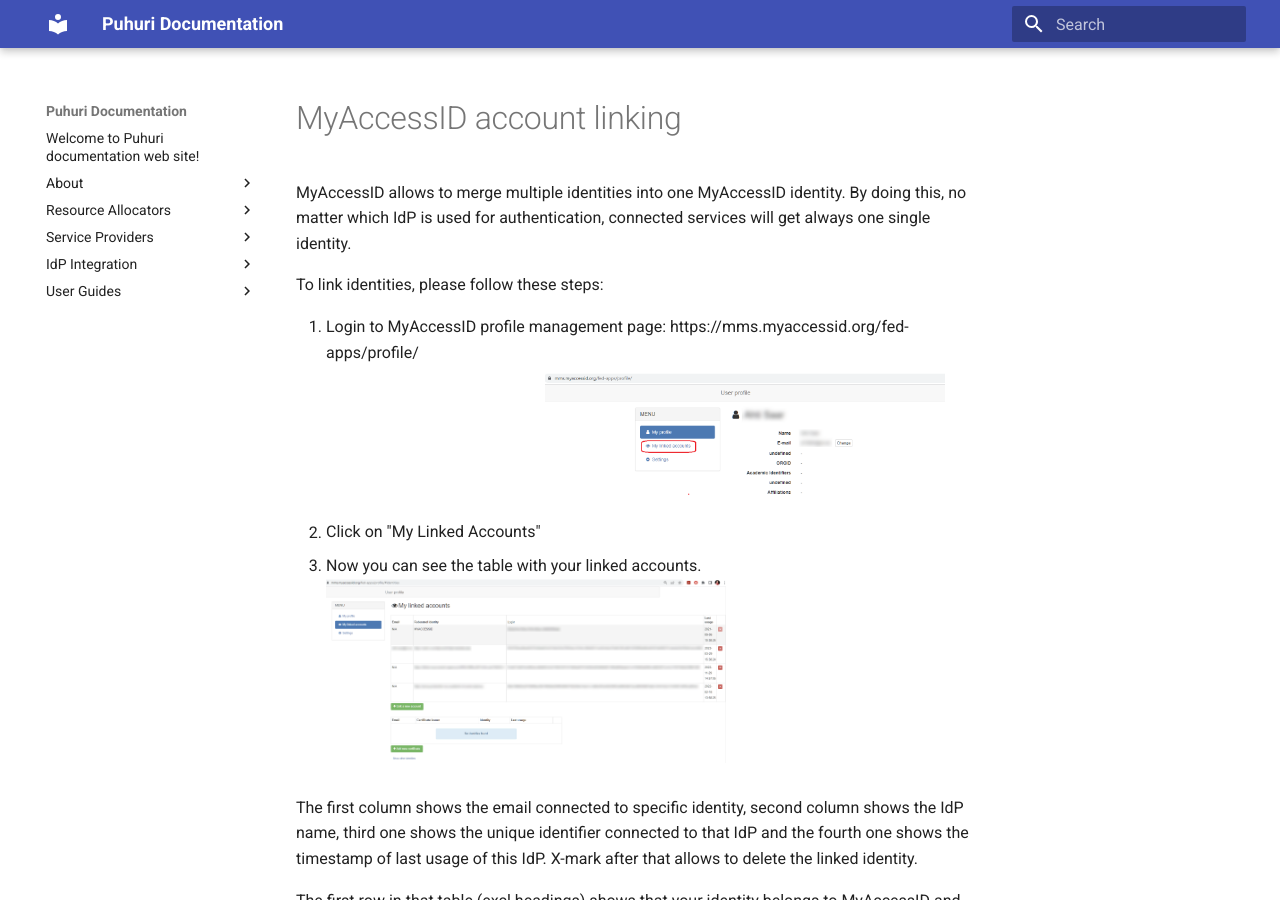
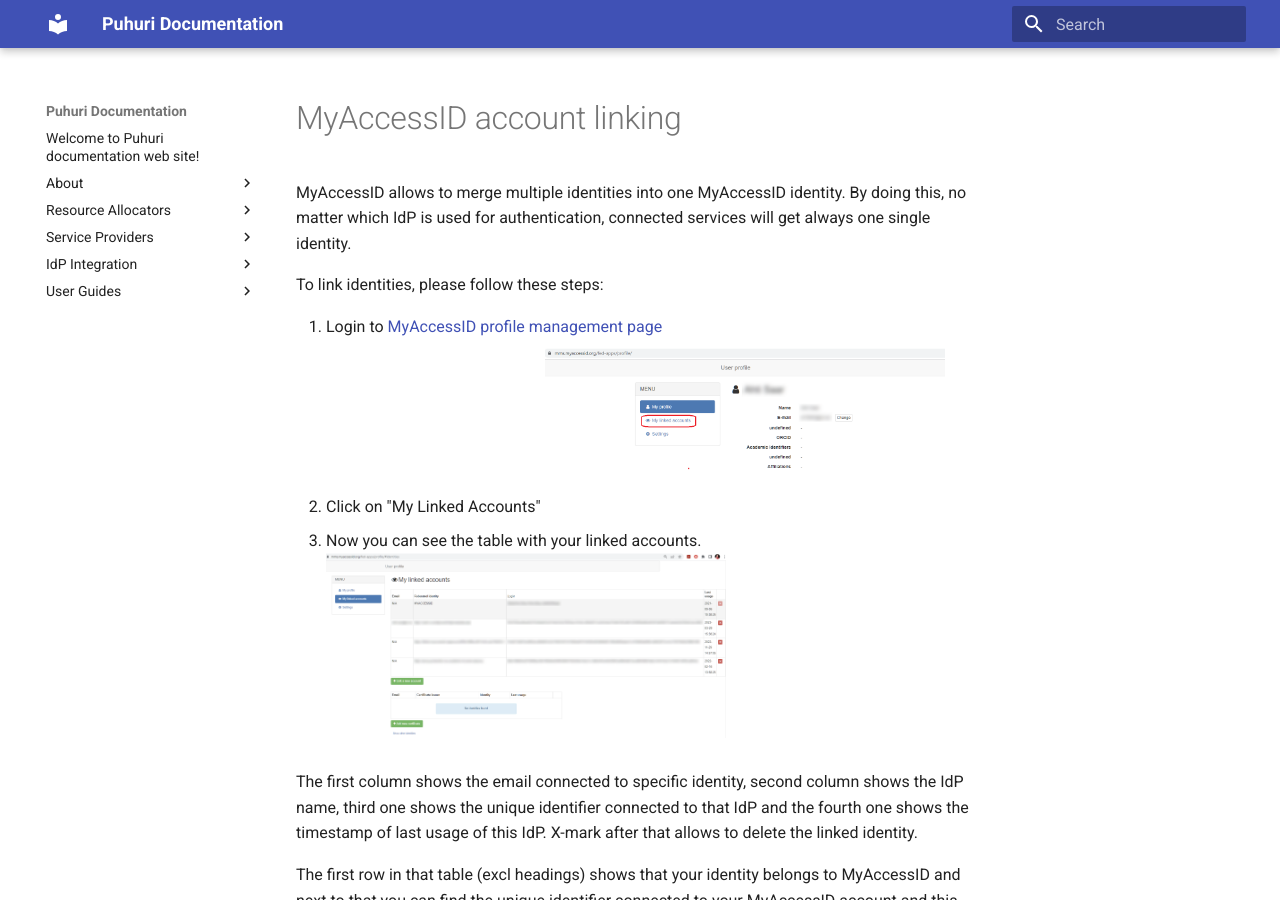
Before and after one commit to neicnordic/puhuri-web, an MkDocs documentation site: the page built from docs/user_guides/myaccessid_account_linking.md, in a window 1280 px wide and 900 px high. Built offline with MkDocs 1.6.1 and Material for MkDocs 9.7.7, drawn with Linux system fonts in a browser that asks for light colours; part of the change alters nothing that is shown.

Commit message:
Formatting myaccessid_account_linking.md

```diff
--- a/docs/user_guides/myaccessid_account_linking.md
+++ b/docs/user_guides/myaccessid_account_linking.md
@@ -4,7 +4,7 @@ MyAccessID allows to merge multiple identities into one MyAccessID identity. By
 
 To link identities, please follow these steps:
 
-1. Login to MyAccessID profile management page: https://mms.myaccessid.org/fed-apps/profile/
+1. Login to [MyAccessID profile management page](https://mms.myaccessid.org/fed-apps/profile/)
 2. Click on "My Linked Accounts"
    ![Profile page](../assets/Profile1.png){ width="400" }
 
@@ -17,6 +17,8 @@ The first row in that table (excl headings) shows that your identity belongs to
 The row after that contains your current home organization (IdP) information.
 
 To add more linked identities, please click on "Link a New Account" and follow the on-screen process as you normally do, when you login with MyAccessID, but this time choose some other Identity Provider. It could be some other academic institution or eIDAS option.
-![Linked accounts page](../assets/Linked_accounts.png){ width="400" }
-![Linked accounts page](../assets/MyAccessID%20login.PNG){ width="400" }
+
+   ![Linked accounts page with marker](../assets/Linked_accounts.png){ width="400" }
+   ![MyAccessID login](../assets/MyAccessID%20login.PNG){ width="400" }
+
 When everything is correct, then you will see a message on a green background that your identities are successfully linked.
```
